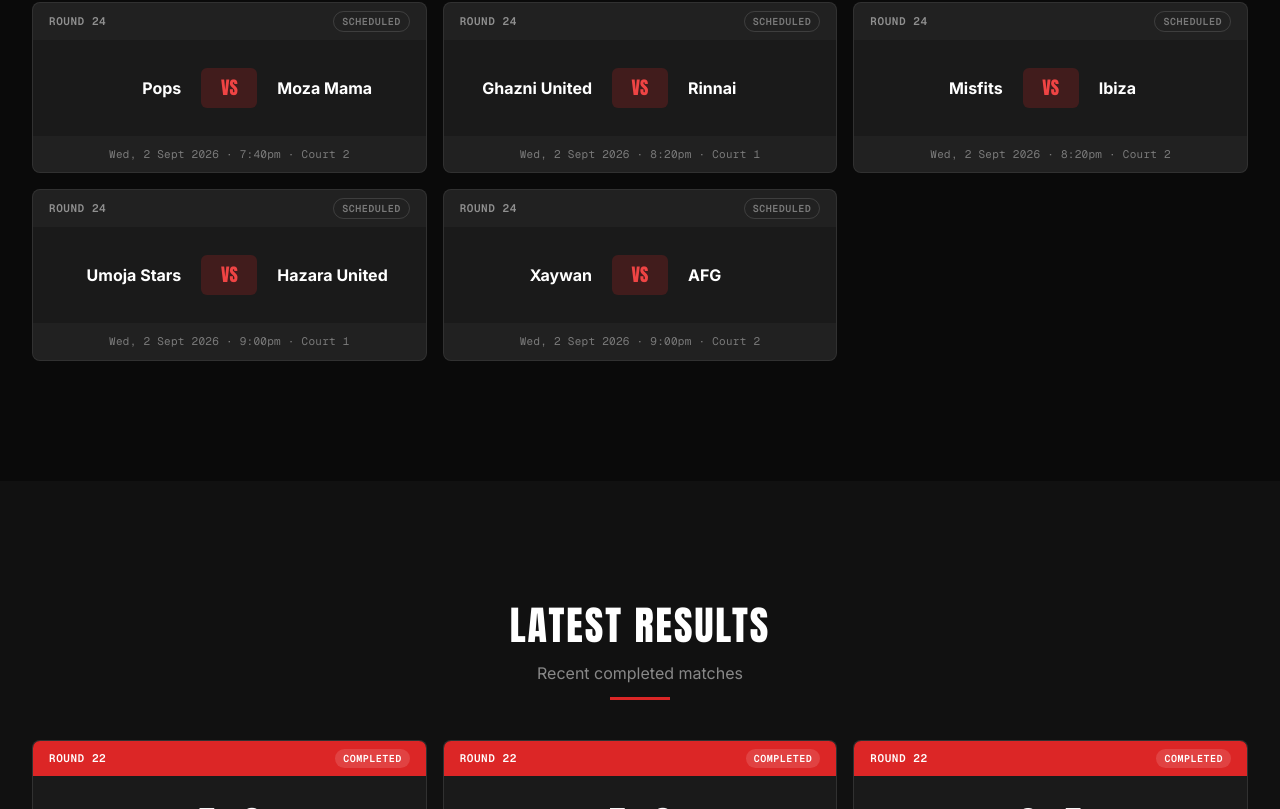
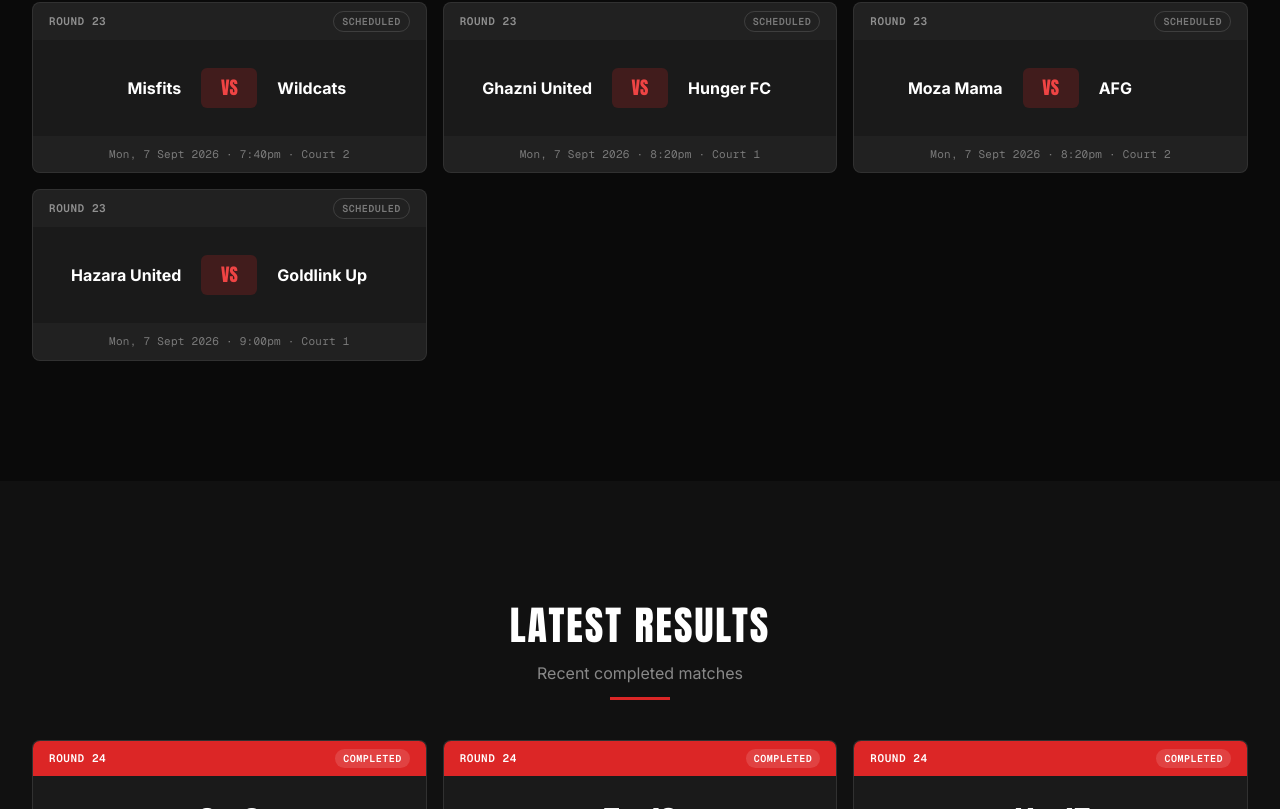
Before and after one commit to olu-git/futsal-site, a Next.js app: page / in a window 1280 px wide. Shown: the part 1871-2680 px from the top of the page. Built offline with nearby package versions, Linux system fonts and the light colour scheme.

Commit message:
Record Wednesday 02 September results

```diff
--- a/src/components/MatchCard.tsx
+++ b/src/components/MatchCard.tsx
@@ -68,11 +68,16 @@ export default function MatchCard({ fixture, index = 0 }: MatchCardProps) {
       </div>
 
       {/* Footer */}
-      <div className="flex justify-center bg-white/[0.03] px-6 py-2.5">
+      <div className="flex flex-col items-center justify-center bg-white/[0.03] px-6 py-2.5">
         <span className="font-[family-name:var(--font-mono)] text-[11px] text-white/40 tracking-wide">
           {formatDate(fixture.date)} &middot; {formatTime(fixture.time)} &middot; Court{" "}
           {fixture.court}
         </span>
+        {fixture.note && (
+          <span className="mt-1 text-center font-[family-name:var(--font-mono)] text-[10px] leading-relaxed text-white/55">
+            {fixture.note}
+          </span>
+        )}
       </div>
     </motion.div>
   );
--- a/src/data/wednesday-fixtures.json
+++ b/src/data/wednesday-fixtures.json
@@ -2193,7 +2193,9 @@
     "court": 1,
     "homeTeam": "wed-toss",
     "awayTeam": "wed-dwell-fc",
-    "status": "scheduled"
+    "homeScore": 2,
+    "awayScore": 3,
+    "status": "completed"
   },
   {
     "id": "wed-r24-2",
@@ -2205,7 +2207,9 @@
     "court": 2,
     "homeTeam": "wed-mts-fc",
     "awayTeam": "wed-wildcats",
-    "status": "scheduled"
+    "homeScore": 5,
+    "awayScore": 10,
+    "status": "completed"
   },
   {
     "id": "wed-r24-3",
@@ -2217,7 +2221,9 @@
     "court": 1,
     "homeTeam": "wed-unathletico",
     "awayTeam": "wed-goldlink-up",
-    "status": "scheduled"
+    "homeScore": 11,
+    "awayScore": 15,
+    "status": "completed"
   },
   {
     "id": "wed-r24-4",
@@ -2229,7 +2235,10 @@
     "court": 2,
     "homeTeam": "wed-pops",
     "awayTeam": "wed-moza-mama",
-    "status": "scheduled"
+    "homeScore": 5,
+    "awayScore": 0,
+    "note": "Forfeited match by Moza as they played another team's player when it wasn't allowed. Actual score was Moza (11) - Pops (10)",
+    "status": "completed"
   },
   {
     "id": "wed-r24-5",
@@ -2241,7 +2250,9 @@
     "court": 1,
     "homeTeam": "wed-ghazni-united",
     "awayTeam": "wed-rinnai",
-    "status": "scheduled"
+    "homeScore": 15,
+    "awayScore": 10,
+    "status": "completed"
   },
   {
     "id": "wed-r24-6",
@@ -2253,7 +2264,9 @@
     "court": 2,
     "homeTeam": "wed-misfits",
     "awayTeam": "wed-ibiza",
-    "status": "scheduled"
+    "homeScore": 5,
+    "awayScore": 4,
+    "status": "completed"
   },
   {
     "id": "wed-r24-7",
@@ -2265,7 +2278,9 @@
     "court": 1,
     "homeTeam": "wed-umoja-stars",
     "awayTeam": "wed-hazara-united",
-    "status": "scheduled"
+    "homeScore": 1,
+    "awayScore": 2,
+    "status": "completed"
   },
   {
     "id": "wed-r24-8",
@@ -2277,7 +2292,9 @@
     "court": 2,
     "homeTeam": "wed-xaywan",
     "awayTeam": "wed-afg",
-    "status": "scheduled"
+    "homeScore": 0,
+    "awayScore": 5,
+    "status": "completed"
   },
   {
     "id": "wed-r25-1",
--- a/src/lib/types.ts
+++ b/src/lib/types.ts
@@ -24,6 +24,7 @@ export interface Fixture {
   awayTeam: string; // team id
   homeScore?: number;
   awayScore?: number;
+  note?: string;
   status: FixtureStatus;
 }
 
```
